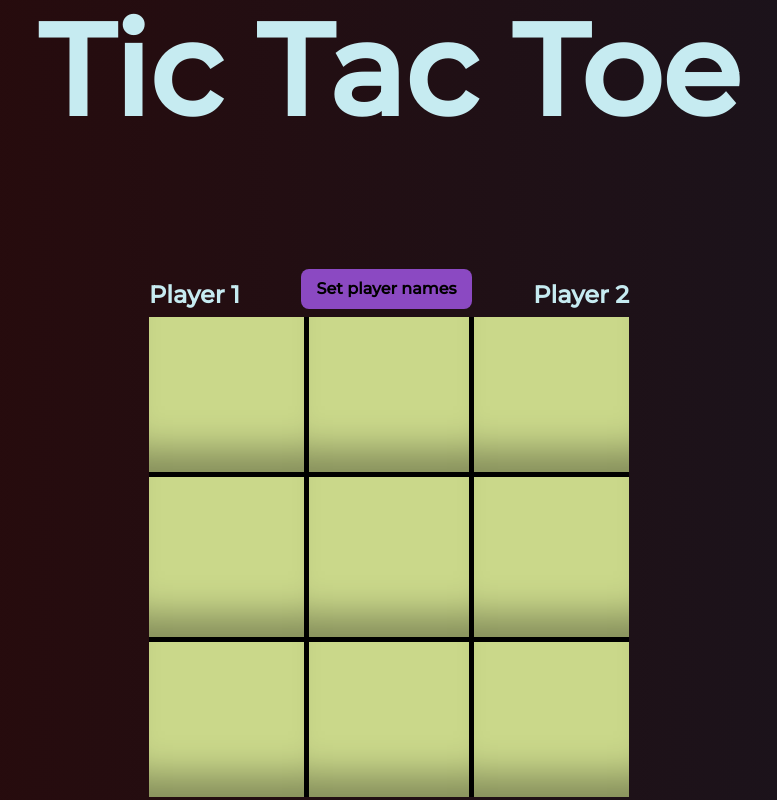
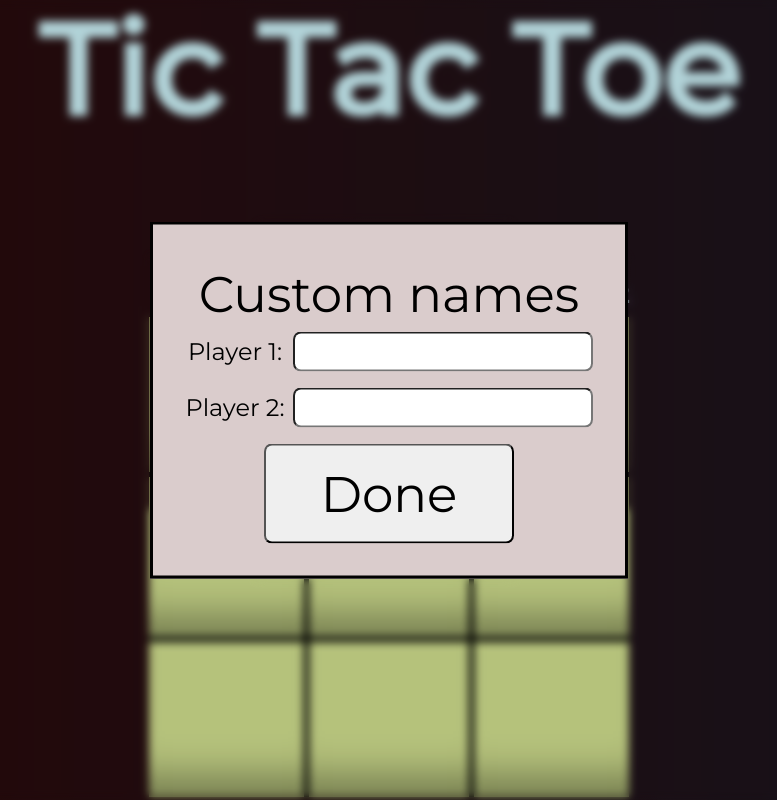
Before and after one commit to Romte1/tic-tac-toe, a plain HTML site: page index.html in a window 1280 px wide. Both pictures are taken after a click on the button "Set player names". Shown: the whole page, without its empty margins (251-1028 px from the left). Drawn offline with Linux system fonts and the light colour scheme.

Commit message:
Added more styling and a modal that is going to get custom player names

```diff
--- a/index.html
+++ b/index.html
@@ -13,9 +13,9 @@
     </div>
     <div class="main">
         <div class="playerInfo">
-            <h2>Player 1</h2>
+            <h2 class="nameP1">Player 1</h2>
             <button class="setPlayerNames">Set player names</button>
-            <h2>Player 2</h2>
+            <h2 class="nameP2">Player 2</h2>
 
         </div>
         <div class="container">
@@ -35,5 +35,18 @@
         <button class="btnRestart">Restart</button>
     </dialog>
 
+    <dialog class="modal2">
+        <div>Custom names</div>
+        <div class="players">
+            <label for="p1">Player 1:</label>
+            <input maxlength="9" type="text" id="p1" class="p1">
+        </div>
+        <div class="players">
+            <label for="p2">Player 2:</label>
+            <input maxlength="9" type="text" id="p2" class="p2">
+        </div>
+        <button class="btnDone">Done</button>
+    </dialog>
+
 </body>
 </html>
--- a/script.js
+++ b/script.js
@@ -91,8 +91,27 @@ function display() {
     const game = gameController();
     const squares = Array.from(document.querySelectorAll('.square'));
     const modal = document.querySelector('.modal');
+    const modal2 = document.querySelector('.modal2');
     const modalResult = document.querySelector('.modalResult')
     const btnRestart = document.querySelector('.btnRestart');
+    const btnSetPlayerNames = document.querySelector('.setPlayerNames');
+    const inputP1 = document.querySelector('.p1');
+    const inputP2 = document.querySelector('.p2');
+    const nameP1 = document.querySelector('.nameP1');
+    const nameP2 = document.querySelector('.nameP2');
+    const btnDone = document.querySelector('.btnDone');
+
+    btnDone.addEventListener('click', () =>{
+        inputP1.value !== '' ? nameP1.textContent = inputP1.value : nameP1.textContent = 'Player 1';
+        inputP2.value !== '' ? nameP2.textContent = inputP2.value : nameP2.textContent = 'Player 2';
+
+        modal2.close();
+
+    })
+
+    btnSetPlayerNames.addEventListener('click', () => {
+        modal2.showModal();
+    })
 
 
     btnRestart.addEventListener('click', () => {
--- a/styles.css
+++ b/styles.css
@@ -140,7 +140,7 @@ body {
 
 .playerInfo {
     display:grid;
-    grid-template-columns: auto auto auto;
+    grid-template-columns: 1fr auto 1fr;
     gap:16px;
     width: 100%;
     justify-content: space-between;
@@ -149,6 +149,11 @@ body {
     >h2{
         font-size: 24px;
     }
+
+    >:last-child{
+        justify-self: end;
+    }
+
     >button {
         padding:8px 16px;
         border-radius: 8px;
@@ -167,14 +172,15 @@ body {
     }
 }
 
-dialog {
+dialog.modal {
     padding:32px;
-    gap:16px;
     font-size: 50px;
     top: 50%;
     left: 50%;
     transform: translate(-50%, -50%);
     text-align: center;
+    padding:32px;
+    background: #dacccc;
 
     &::backdrop {
         backdrop-filter: blur(4px);
@@ -183,6 +189,53 @@ dialog {
     >button {
         height: 100px;
         width: 250px;
+        border-radius: 8px;
+    }
+
+    >input {
+        margin-bottom:8px;
+        width: 300px;
+    }
+
+
+}
+
+dialog.modal2 {
+    padding:32px;
+    font-size: 50px;
+    top: 50%;
+    left: 50%;
+    transform: translate(-50%, -50%);
+    text-align: center;
+    padding:32px;
+    background: #dacccc;
+
+    &::backdrop {
+        backdrop-filter: blur(4px);
+    }
+    .players {
+        font-size:24px;
+        display: flex;
+        justify-content: center;
+        align-items: center;
+        flex-wrap: wrap;
+        gap:8px;
+        margin-bottom: 16px;
+
+        >input {
+            width: 300px;
+            border-radius: 8px;
+            outline: none;
+            padding-left: 4px;
+        }
+        >label {
+            width: 100px;
+        }
+    }
+    >button {
+        height: 100px;
+        width: 250px;
+        border-radius: 8px;
     }
 
 }
```
